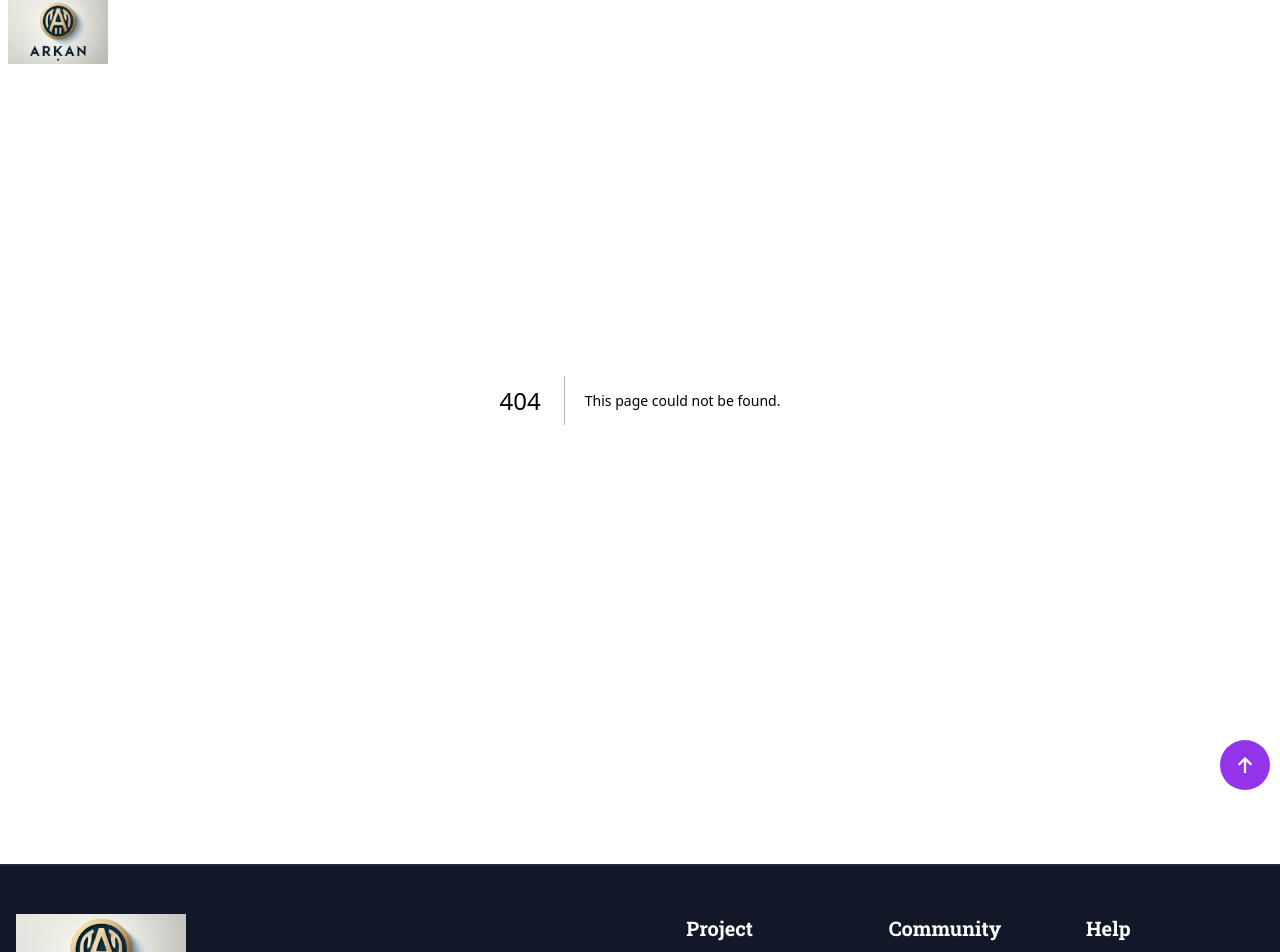
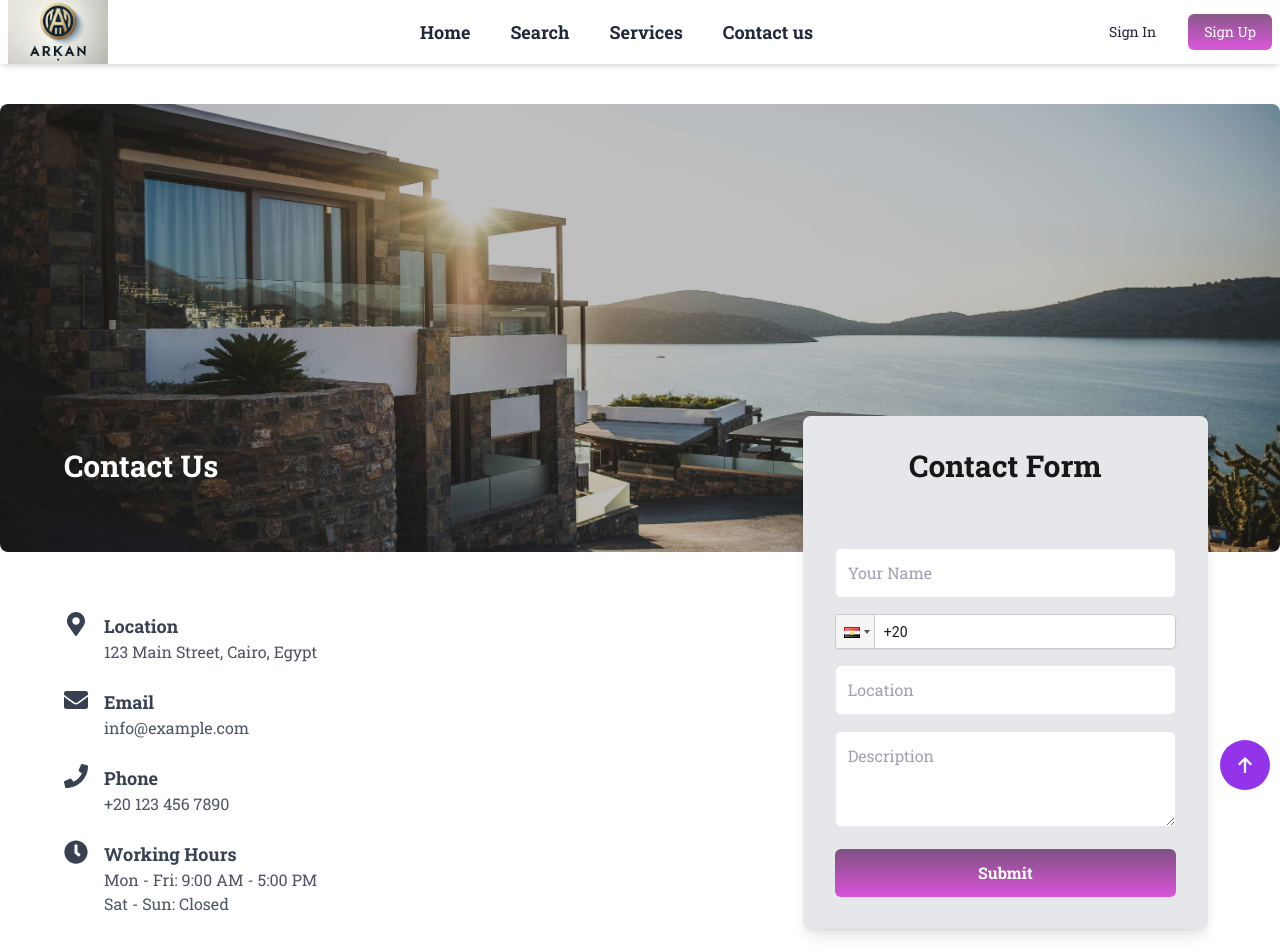
Before and after one commit to mazen-essam/arkan-group, a Next.js app: page /site/contactPage in a window 1280 px wide. Before the commit this address had no page. Shown: the top 952 px of the page. Built offline with nearby package versions, Linux system fonts and the light colour scheme; what next-redux-wrapper would draw is missing.

Commit message:
updating ui and adding contact us page

```diff
--- a/app/site/Navbar.js
+++ b/app/site/Navbar.js
@@ -3,6 +3,7 @@ import "@fortawesome/fontawesome-free/css/all.min.css";
 import Image from "next/image";
 import Link from "next/link";
 import { useState, useEffect } from "react"; // Import useEffect
+import { usePathname } from "next/navigation"; // Import usePathname
 import userRole from "../userRole";
 
 export default function Navbar() {
@@ -10,6 +11,7 @@ export default function Navbar() {
     const token = "test";
     const [menuOpen, setMenuOpen] = useState(false);
     const [isScrolled, setIsScrolled] = useState(false); // State to track scroll position
+    const pathname = usePathname(); // Get the current pathname
 
     // Add scroll event listener
     useEffect(() => {
@@ -21,16 +23,28 @@ export default function Navbar() {
             }
         };
 
-        window.addEventListener("scroll", handleScroll); // Attach scroll listener
-        return () => window.removeEventListener("scroll", handleScroll); // Cleanup
-    }, []);
+        // Only add scroll listener on the home page
+        if (pathname === "/site/home") {
+            window.addEventListener("scroll", handleScroll); // Attach scroll listener
+        }
+
+        return () => {
+            if (pathname === "/site/home") {
+                window.removeEventListener("scroll", handleScroll); // Cleanup
+            }
+        };
+    }, [pathname]);
+
+    // Determine navbar styles based on the current page
+    const isHomePage = pathname === "/site/home";
+    const navbarStyles = isHomePage
+        ? isScrolled
+            ? "bg-white text-gray-800 shadow-md" // Scrolled on home page
+            : "bg-transparent text-white" // Top of home page
+        : "bg-white text-gray-800 shadow-md"; // Other pages
 
     return (
-        <nav
-            className={`fixed w-full z-50 transition-colors duration-300 ${
-                isScrolled ? "bg-white text-gray-800 shadow-md" : "bg-transparent text-white"
-            }`}
-        >
+        <nav className={`fixed w-full z-50 transition-colors duration-300 ${navbarStyles}`}>
             <div className="container mx-auto px-2">
                 <div className="flex justify-between items-center h-16">
                     <div className="flex justify-start">
@@ -44,14 +58,16 @@ export default function Navbar() {
                         <Link href="/site/home"><button>Home</button></Link>
                         <Link href="/site/RentPage"><button>Search</button></Link>
                         <Link href="/site/servicePage"><button>Services</button></Link>
-                        <Link href="/site/favoritePage"><button>Favourite</button></Link>
+                        <Link href="/site/contactPage"><button>Contact us</button></Link>
                     </div>
                     <div className="hidden md:flex items-center space-x-4">
                         {token && user.role === "user" ? (
                             <Link href="/site/profile">
                                 <button
                                     className={`flex items-center justify-center w-10 h-10 rounded-full transition ${
-                                        isScrolled ? "bg-gray-200 hover:bg-gray-300" : "bg-white/20 hover:bg-white/30"
+                                        isHomePage && !isScrolled
+                                            ? "bg-white/20 hover:bg-white/30"
+                                            : "bg-gray-200 hover:bg-gray-300"
                                     }`}
                                 >
                                     <i className="fa-solid fa-user text-lg"></i>
@@ -61,7 +77,9 @@ export default function Navbar() {
                             <Link href="/site/AdminProfile">
                                 <button
                                     className={`flex items-center justify-center w-10 h-10 rounded-full transition ${
-                                        isScrolled ? "bg-gray-200 hover:bg-gray-300" : "bg-white/20 hover:bg-white/30"
+                                        isHomePage && !isScrolled
+                                            ? "bg-white/20 hover:bg-white/30"
+                                            : "bg-gray-200 hover:bg-gray-300"
                                     }`}
                                 >
                                     <i className="fa-solid fa-user text-lg"></i>
@@ -72,7 +90,9 @@ export default function Navbar() {
                                 <Link href="/auth/signin">
                                     <button
                                         className={`hover:text-gray-300 px-4 py-2 rounded-md text-sm font-medium ${
-                                            isScrolled ? "text-gray-800 hover:bg-gray-100" : "text-white"
+                                            isHomePage && !isScrolled
+                                                ? "text-white"
+                                                : "text-gray-800 hover:bg-gray-100"
                                         }`}
                                     >
                                         Sign In
@@ -81,9 +101,9 @@ export default function Navbar() {
                                 <Link href="/auth/register">
                                     <button
                                         style={{
-                                            background: isScrolled
-                                                ? "linear-gradient(to bottom, rgba(75, 2, 75, 0.655), rgba(213, 56, 213, 0.852))"
-                                                : "linear-gradient(to bottom, rgba(255, 255, 255, 0.2), rgba(255, 255, 255, 0.3))",
+                                            background: isHomePage && !isScrolled
+                                                ? "linear-gradient(to bottom, rgba(255, 255, 255, 0.2), rgba(255, 255, 255, 0.3))"
+                                                : "linear-gradient(to bottom, rgba(75, 2, 75, 0.655), rgba(213, 56, 213, 0.852))",
                                         }}
                                         className="text-white px-4 py-2 rounded-md text-sm font-medium hover:bg-purple-600"
                                     >
--- a/app/site/RentPage/page.js
+++ b/app/site/RentPage/page.js
@@ -114,7 +114,7 @@ export default function RentPage() {
   });
 
   return (
-    <section className="container mx-auto p-4">
+    <section className="container mx-auto p-4 pt-24">
       <div className="grid grid-cols-1 md:grid-cols-4 gap-6">
         {/* Sidebar Filters */}
         <aside className="md:col-span-1 p-4 border rounded-lg">
--- /dev/null
+++ b/app/site/contactPage/page.js
@@ -0,0 +1,181 @@
+"use client";
+import { useState } from "react";
+import PhoneInput from "react-phone-input-2";
+import "react-phone-input-2/lib/style.css";
+import Image from "next/image";
+import { FaMapMarkerAlt, FaEnvelope, FaPhone, FaClock } from "react-icons/fa";
+
+export default function PropertyListing() {
+  const [formData, setFormData] = useState({
+    name: "",
+    phone: "",
+    propertyType: "",
+    location: "",
+    description: "",
+  });
+
+  const handleChange = (e) => {
+    const { name, value } = e.target;
+    setFormData((prev) => ({ ...prev, [name]: value }));
+  };
+
+  const handlePhoneChange = (value) => {
+    setFormData((prev) => ({ ...prev, phone: value }));
+  };
+
+  const handleSubmit = (e) => {
+    e.preventDefault();
+    console.log("Form Data Submitted:", formData);
+    alert("Property submitted successfully!");
+    setFormData({
+      name: "",
+      phone: "",
+      propertyType: "",
+      location: "",
+      description: "",
+    });
+  };
+
+  return (
+    <div className="min-h-screen  py-16 pt-96">
+      {/* Flex container for Contact Us and Form */}
+      <div className="container mx-auto flex flex-col lg:flex-row gap-8 p-8 relative">
+        <div className="absolute w-full top-[-280px] left-0 right-0 z-[1] h-[28rem]">
+          <Image
+            src="/background3.jpg"
+            alt="Background"
+            layout="fill"
+            objectFit="cover"
+            className="brightness-75 rounded-lg"
+          />
+        </div>
+        {/* Contact Us Section on the left */}
+        <div className="w-full lg:w-1/3 relative z-10">
+      <div className="p-8 ">
+        <h1 className="text-3xl font-bold mb-32 text-white">Contact Us</h1>
+        <div className="space-y-6">
+          {/* Location */}
+          <div className="flex items-start space-x-4">
+            <div className="text-gray-700">
+              <FaMapMarkerAlt className="w-6 h-6" />
+            </div>
+            <div>
+              <h2 className="text-lg font-semibold text-gray-700">Location</h2>
+              <p className="text-gray-600">123 Main Street, Cairo, Egypt</p>
+            </div>
+          </div>
+
+          {/* Email */}
+          <div className="flex items-start space-x-4">
+            <div className="text-gray-700">
+              <FaEnvelope className="w-6 h-6" />
+            </div>
+            <div>
+              <h2 className="text-lg font-semibold text-gray-700">Email</h2>
+              <p className="text-gray-600">info@example.com</p>
+            </div>
+          </div>
+
+          {/* Phone */}
+          <div className="flex items-start space-x-4">
+            <div className="text-gray-700">
+              <FaPhone className="w-6 h-6" />
+            </div>
+            <div>
+              <h2 className="text-lg font-semibold text-gray-700">Phone</h2>
+              <p className="text-gray-600">+20 123 456 7890</p>
+            </div>
+          </div>
+
+          {/* Working Hours */}
+          <div className="flex items-start space-x-4">
+            <div className="text-gray-700">
+              <FaClock className="w-6 h-6" />
+            </div>
+            <div>
+              <h2 className="text-lg font-semibold text-gray-700">Working Hours</h2>
+              <p className="text-gray-600">Mon - Fri: 9:00 AM - 5:00 PM</p>
+              <p className="text-gray-600">Sat - Sun: Closed</p>
+            </div>
+          </div>
+        </div>
+      </div>
+    </div>
+        {/* Form on the right */}
+        <div className="w-full lg:w-1/3 ms-auto me-10 relative z-10">
+          <div className="p-8 shadow-lg rounded-lg bg-gray-200">
+            <h2 className="text-3xl font-semibold text-center mb-16 ">
+              Contact Form
+            </h2>
+            <form onSubmit={handleSubmit} className="space-y-4">
+              <input
+                type="text"
+                name="name"
+                placeholder="Your Name"
+                value={formData.name}
+                onChange={handleChange}
+                className="w-full p-3 border rounded-md focus:outline-blue-500"
+                required
+              />
+
+              <PhoneInput
+                country={"eg"}
+                value={formData.phone}
+                onChange={handlePhoneChange}
+                containerClass="w-full"
+                inputClass="w-full px-4 py-3 border border-gray-300 rounded-md focus:ring-2 focus:ring-blue-500 focus:outline-none shadow-sm"
+                inputProps={{
+                  name: "phone",
+                  required: true,
+                }}
+                inputStyle={{ width: "100%", borderRadius: "5px" }}
+              />
+
+              {/* <select
+                name="propertyType"
+                value={formData.propertyType}
+                onChange={handleChange}
+                className="w-full p-3 border rounded-md focus:outline-blue-500"
+                required
+              >
+                <option value="" disabled>
+                  Select Property Type
+                </option>
+                <option value="apartment">Apartment</option>
+                <option value="studio">Studio</option>
+                <option value="villa">Villa</option>
+                <option value="penthouse">Penthouse</option>
+              </select> */}
+
+              <input
+                type="text"
+                name="location"
+                placeholder="Location"
+                value={formData.location}
+                onChange={handleChange}
+                className="w-full p-3 border rounded-md focus:outline-blue-500"
+                required
+              />
+
+              <textarea
+                name="description"
+                placeholder="Description"
+                value={formData.description}
+                onChange={handleChange}
+                className="w-full p-3 border rounded-md focus:outline-blue-500 h-24"
+                required
+              />
+
+              <button
+                type="submit"
+                className="w-full bg-gradient-to-b from-[rgba(75,2,75,0.655)] to-[rgba(213,56,213,0.852)] text-white py-3 rounded-md font-semibold transition"
+              >
+                Submit
+              </button>
+            </form>
+          </div>
+        </div>
+      </div>
+    </div>
+  );
+}
--- a/app/site/home/page.js
+++ b/app/site/home/page.js
@@ -1,7 +1,6 @@
 import Image from "next/image";
 import Brands from "./Brands";
 import Rent from "./Rent";
-// import ScrollToUp from "./ScrollToUp";
 import Service from "./Service";
 import Navbar from "../Navbar";
 import Footer from "../Footer";
@@ -14,9 +13,11 @@ export default function Home() {
   return (
     <>
       <section>
-        <main className=" w-full  relative bg-transparent mb-44 ">
+        <main className="w-full relative bg-transparent md:mb-44 mb-80">
+          {/* Hero Section */}
           <div className="max-h-[500px] w-full h-screen relative flex flex-col items-center justify-center">
-            <div className="relative w-full h-screen ">
+            {/* Background Image */}
+            <div className="relative w-full h-screen">
               <Image
                 src="/background3.jpg"
                 alt="Background"
@@ -27,59 +28,63 @@ export default function Home() {
               <div className="absolute inset-0 backdrop-blur-md bg-black/30"></div>
             </div>
 
-            <div className="absolute bottom-[-110px] flex flex-col items-center w-full text-base container">
-              <p className="text-5xl text-white w-full  mb-12">
-                Let's find a villa That's Perfect for you
-              </p>
-              <div className="inputs p-8 bg-white rounded-lg w-full shadow-xl">
-                <div className="input">
-                  <label className="text-lg font-bold" htmlFor="first-input">
+            {/* Hero Content */}
+            <div className="absolute sm:bottom-[-110px] bottom-[-250px] flex flex-col items-center w-full text-base container px-4">
+              <h1 className="text-3xl sm:text-4xl md:text-5xl text-white text-center w-full mb-8">
+                Let's find a villa that's perfect for you
+              </h1>
+              <div className="inputs p-6 sm:p-8 bg-white rounded-lg w-full shadow-xl">
+                {/* Search Input */}
+                <div className="input mb-6">
+                  <label className="text-lg font-bold" htmlFor="search-input">
                     Looking for
                   </label>
                   <input
-                    type="email"
-                    className="mt-4 peer block min-h-[auto] bg-transparent px-2 py-3 leading-[1.6] dark:text-black dark:placeholder:text-neutral-300 dark:autofill:shadow-autofill dark:peer-focus:text-primary w-full border border-gray-300 rounded-lg"
-                    id="first-input"
-                    placeholder="What are you look for?"
+                    type="text"
+                    className="mt-2 peer block w-full min-h-[auto] bg-transparent px-4 py-3 leading-[1.6] text-black placeholder:text-neutral-400 border border-gray-300 rounded-lg focus:outline-none focus:border-purple-500"
+                    id="search-input"
+                    placeholder="What are you looking for?"
                   />
                 </div>
-                <div className="justify-between items-center mt-16 grid grid-cols-4">
-                  <div className="input col-span-1">
-                    <label className="text-lg font-bold" htmlFor="first-input">
+
+                {/* Filter Inputs */}
+                <div className="grid grid-cols-1 sm:grid-cols-2 md:grid-cols-4 gap-4">
+                  <div className="input">
+                    <label className="text-lg font-bold" htmlFor="type-input">
                       Type
                     </label>
                     <input
-                      type="email"
-                      className="mt-3 lg:w-3/4 peer block min-h-[auto] bg-transparent px-2 py-3 leading-[1.6] dark:text-black dark:placeholder:text-neutral-300 dark:autofill:shadow-autofill dark:peer-focus:text-primary border border-gray-300 rounded-lg"
-                      id="first-input"
-                      placeholder="What are you look for?"
+                      type="text"
+                      className="mt-2 peer block w-full min-h-[auto] bg-transparent px-4 py-3 leading-[1.6] text-black placeholder:text-neutral-400 border border-gray-300 rounded-lg focus:outline-none focus:border-purple-500"
+                      id="type-input"
+                      placeholder="Type"
                     />
                   </div>
-                  <div className="input col-span-1">
-                    <label className="text-lg font-bold" htmlFor="first-input">
+                  <div className="input">
+                    <label className="text-lg font-bold" htmlFor="price-input">
                       Price
                     </label>
                     <input
-                      type="email"
-                      className="mt-3 lg:w-3/4 peer block min-h-[auto] bg-transparent px-2 py-3 leading-[1.6] dark:text-black dark:placeholder:text-neutral-300 dark:autofill:shadow-autofill dark:peer-focus:text-primary border border-gray-300 rounded-lg"
-                      id="first-input"
-                      placeholder="What are you look for?"
+                      type="text"
+                      className="mt-2 peer block w-full min-h-[auto] bg-transparent px-4 py-3 leading-[1.6] text-black placeholder:text-neutral-400 border border-gray-300 rounded-lg focus:outline-none focus:border-purple-500"
+                      id="price-input"
+                      placeholder="Price"
                     />
                   </div>
-                  <div className="input col-span-1">
-                    <label className="text-lg font-bold" htmlFor="first-input">
+                  <div className="input">
+                    <label className="text-lg font-bold" htmlFor="location-input">
                       Location
                     </label>
                     <input
-                      type="email"
-                      className="mt-3 lg:w-3/4 peer block min-h-[auto] bg-transparent px-2 py-3 leading-[1.6] dark:text-black dark:placeholder:text-neutral-300 dark:autofill:shadow-autofill dark:peer-focus:text-primary border border-gray-300 rounded-lg"
-                      id="first-input"
-                      placeholder="What are you look for?"
+                      type="text"
+                      className="mt-2 peer block w-full min-h-[auto] bg-transparent px-4 py-3 leading-[1.6] text-black placeholder:text-neutral-400 border border-gray-300 rounded-lg focus:outline-none focus:border-purple-500"
+                      id="location-input"
+                      placeholder="Location"
                     />
                   </div>
-                  <div className="input col-span-1 text-end mt-6">
-                    <button className="searchButton rounded-md  font-medium text-white px-12 py-3 bg-gradient-to-b from-[rgba(75,2,75,0.655)] to-[rgba(213,56,213,0.852)] text-lg ">
-                      <i className="fa-solid fa-magnifying-glass mr-5 "></i>
+                  <div className="input flex items-end justify-end">
+                    <button className="w-full sm:w-auto searchButton rounded-md font-medium text-white px-8 py-3 bg-gradient-to-b from-[rgba(75,2,75,0.655)] to-[rgba(213,56,213,0.852)] hover:opacity-90 transition-opacity text-lg">
+                      <i className="fa-solid fa-magnifying-glass mr-2"></i>
                       Search
                     </button>
                   </div>
@@ -88,19 +93,30 @@ export default function Home() {
             </div>
           </div>
         </main>
+
+        {/* Brands Section */}
         <Brands />
-        <div className="container mx-auto">
+
+        {/* Pathways Section */}
+        <div className="container mx-auto px-4">
           <div className="sc-ac835cae-0 RfLWL">
             <h1 className="font-bold text-2xl mb-6">
-              What Are You Looking For ?
+              What Are You Looking For?
             </h1>
             <Pathways />
           </div>
         </div>
+
+        {/* Rent Section */}
         <Rent />
-        {/* <BannerContainer /> */}
+
+        {/* Sell Home Section */}
         <SellHome />
+
+        {/* New Launches Section */}
         <NewLunch />
+
+        {/* Service Section */}
         <Service />
       </section>
     </>
--- a/app/site/servicePage/page.js
+++ b/app/site/servicePage/page.js
@@ -39,7 +39,7 @@ export default function ServicePage() {
     };
 
     return (
-        <section className="container mx-auto py-12">
+        <section className="container mx-auto py-12 pt-44">
             {/* Logo Section */}
             <div className="text-center flex justify-center">
                 <Image
```
Also changed, not shown: app/site/favoriePage/page.js (deleted, +0 -29 lines), app/site/home/Brands.js (+11 -11 lines).
